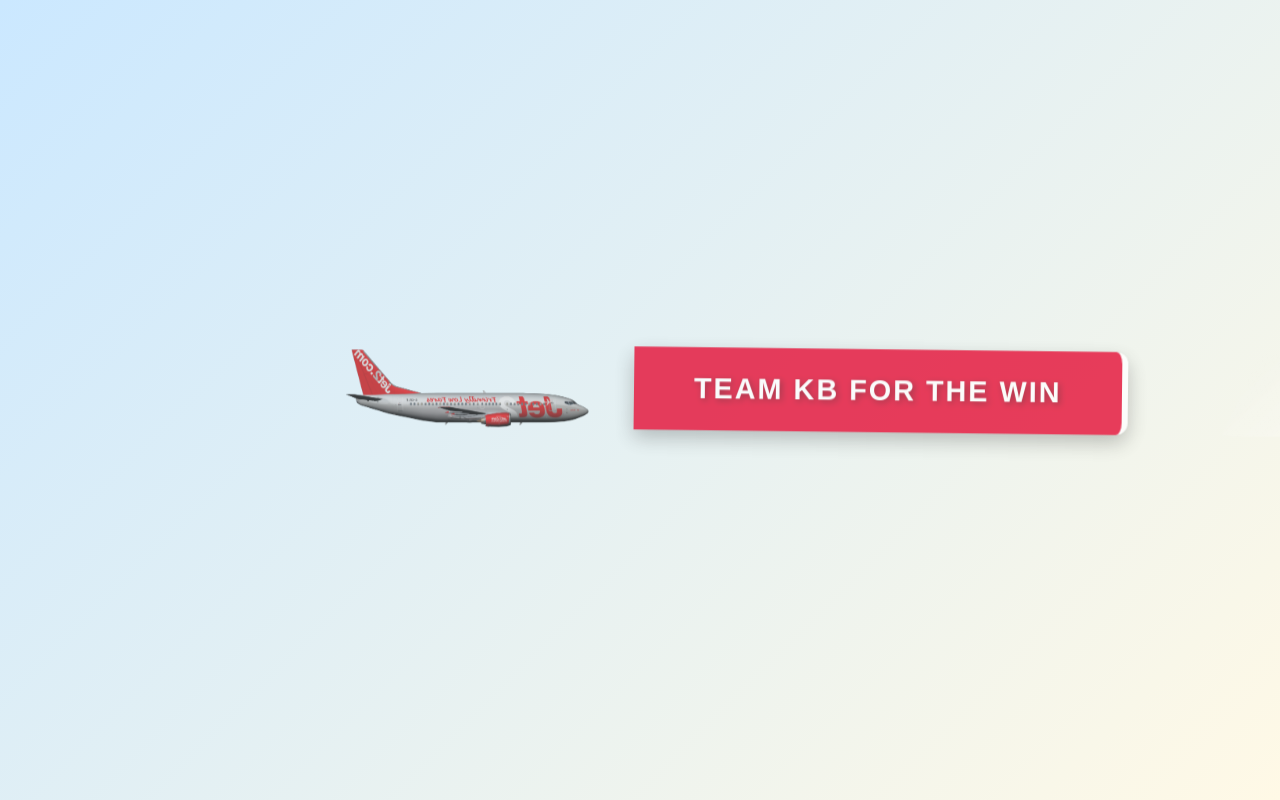
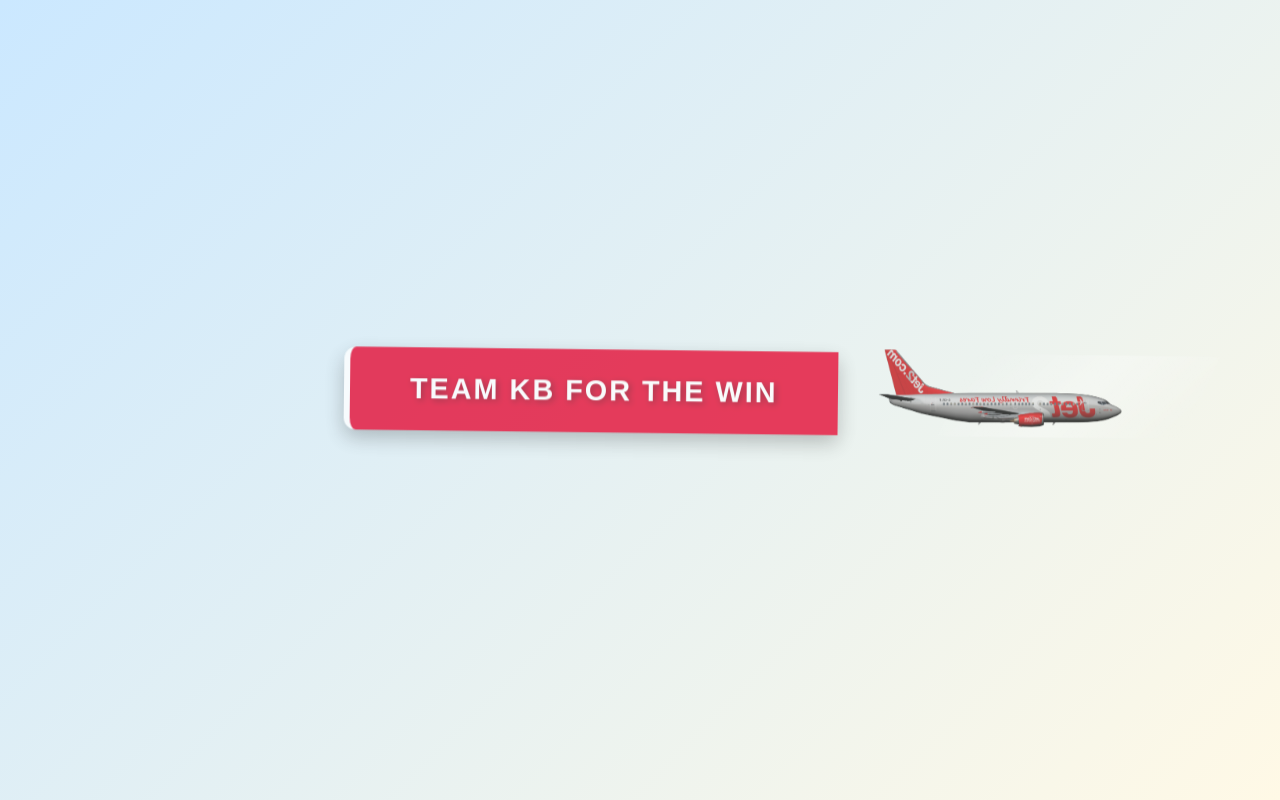
Before and after one commit to GazieB/race-to-portaventura, a website: page public/index.html in a window 1280 px wide. Both pictures are taken after a click on the button "Start Presentation". Drawn offline with Linux system fonts and the light colour scheme.

Commit message:
Refactor welcome.css for improved layout and animations

```diff
--- a/public/welcome.css
+++ b/public/welcome.css
@@ -92,42 +92,43 @@ footer {
   opacity: 1;
 }
 
-/* === Plane + Banner Group === */
+/* === Plane + Banner Group (Plane First, Banner Behind) === */
 #planeAnim {
   position: absolute;
   top: 50%;
   left: -400px;
   transform: translateY(-50%);
   display: flex;
+  flex-direction: row-reverse; /* 👈 Plane first, banner behind */
   align-items: center;
   gap: 40px;
   opacity: 0;
 }
 
-/* === Jet2 Plane (faces right) === */
+/* === Plane === */
 .planeImage {
   width: 250px;
   transform: scaleX(-1);
-  z-index: 2;
+  z-index: 2; /* Plane is in front */
 }
 
-/* === Jet2-Themed Banner (behind plane) === */
+/* === Banner === */
 .banner {
   background: #e4002b;
   color: #fff;
   font-weight: 800;
   font-size: 1.8rem;
   padding: 25px 60px;
-  border-radius: 0 12px 12px 0; /* round on right side */
+  border-radius: 12px 0 0 12px;
   box-shadow: 0 8px 20px rgba(0, 0, 0, 0.3);
   white-space: nowrap;
-  border-right: 6px solid #fff; /* “rope” connection */
+  border-left: 6px solid #fff;
   animation: wave 0.5s ease-in-out infinite alternate;
   transform: scaleX(1);
   letter-spacing: 2px;
   text-shadow: 2px 2px 6px rgba(0,0,0,0.4);
+  z-index: 1; /* Behind the plane */
   position: relative;
-  z-index: 1;
 }
 
 /* === Shine Sweep === */
```
